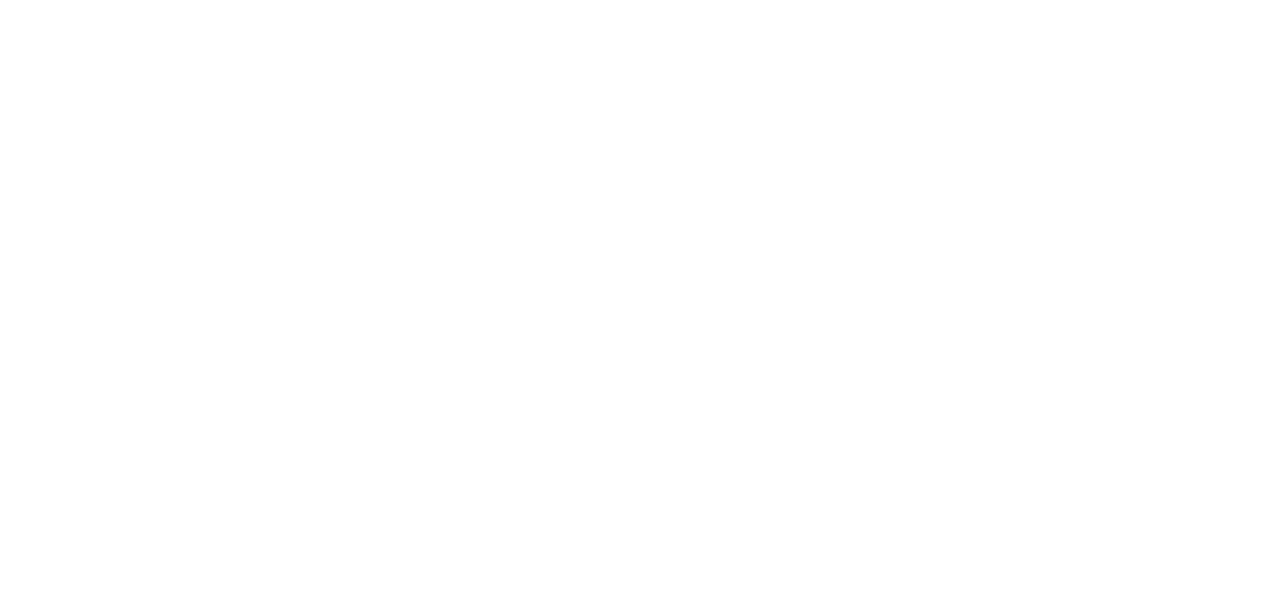
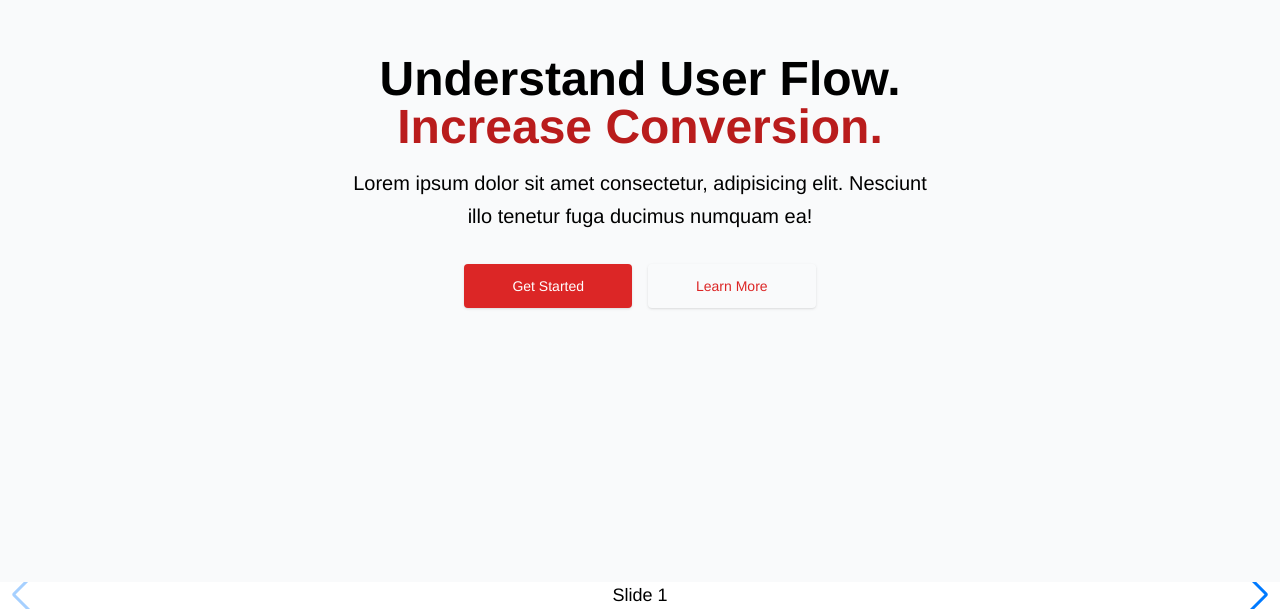
Before and after one commit to TheRABU/for-painting-frontend, a React (Vite) app: page / in a window 1280 px wide. Shown: the part 350-959 px from the top of the page. Before the commit the page ends 800 px from the top, so only its background shows below. Built offline with nearby package versions, Linux system fonts and the light colour scheme; no server answers.

Commit message:
created banner and slider/carousel

```diff
--- a/package.json
+++ b/package.json
@@ -18,7 +18,8 @@
     "react": "^18.2.0",
     "react-dom": "^18.2.0",
     "react-router-dom": "^6.23.1",
-    "sort-by": "^1.2.0"
+    "sort-by": "^1.2.0",
+    "swiper": "^11.1.2"
   },
   "devDependencies": {
     "@types/react": "^18.2.66",
--- /dev/null
+++ b/src/Components/Banner/Banner.jsx
@@ -0,0 +1,40 @@
+const Banner = () => {
+  return (
+    <section className="bg-gray-50">
+      <div className="mx-auto max-w-screen-xl px-4 py-32 lg:flex lg:h-screen lg:items-center">
+        <div className="mx-auto max-w-xl text-center">
+          <h1 className="text-3xl font-extrabold sm:text-5xl">
+            Understand User Flow.
+            <strong className="font-extrabold text-red-700 sm:block">
+              {" "}
+              Increase Conversion.{" "}
+            </strong>
+          </h1>
+
+          <p className="mt-4 sm:text-xl/relaxed">
+            Lorem ipsum dolor sit amet consectetur, adipisicing elit. Nesciunt
+            illo tenetur fuga ducimus numquam ea!
+          </p>
+
+          <div className="mt-8 flex flex-wrap justify-center gap-4">
+            <a
+              className="block w-full rounded bg-red-600 px-12 py-3 text-sm font-medium text-white shadow hover:bg-red-700 focus:outline-none focus:ring active:bg-red-500 sm:w-auto"
+              href="#"
+            >
+              Get Started
+            </a>
+
+            <a
+              className="block w-full rounded px-12 py-3 text-sm font-medium text-red-600 shadow hover:text-red-700 focus:outline-none focus:ring active:text-red-500 sm:w-auto"
+              href="#"
+            >
+              Learn More
+            </a>
+          </div>
+        </div>
+      </div>
+    </section>
+  );
+};
+
+export default Banner;
--- /dev/null
+++ b/src/Components/Carousel/Carousel.jsx
@@ -0,0 +1,31 @@
+// Import Swiper React components
+import { Swiper, SwiperSlide } from "swiper/react";
+
+// Import Swiper styles
+import "swiper/css";
+import "swiper/css/navigation";
+
+import "./style.css";
+
+// import required modules
+import { Navigation } from "swiper/modules";
+
+const Carousel = () => {
+  return (
+    <>
+      <Swiper navigation={true} modules={[Navigation]} className="mySwiper">
+        <SwiperSlide>Slide 1</SwiperSlide>
+        <SwiperSlide>Slide 2</SwiperSlide>
+        <SwiperSlide>Slide 3</SwiperSlide>
+        <SwiperSlide>Slide 4</SwiperSlide>
+        <SwiperSlide>Slide 5</SwiperSlide>
+        <SwiperSlide>Slide 6</SwiperSlide>
+        <SwiperSlide>Slide 7</SwiperSlide>
+        <SwiperSlide>Slide 8</SwiperSlide>
+        <SwiperSlide>Slide 9</SwiperSlide>
+      </Swiper>
+    </>
+  );
+};
+
+export default Carousel;
--- /dev/null
+++ b/src/Components/Carousel/style.css
@@ -0,0 +1,40 @@
+#app {
+  height: 100%;
+}
+html,
+body {
+  position: relative;
+  height: 100%;
+}
+
+body {
+  background: #eee;
+  font-family: Helvetica Neue, Helvetica, Arial, sans-serif;
+  font-size: 14px;
+  color: #000;
+  margin: 0;
+  padding: 0;
+}
+
+.swiper {
+  width: 100%;
+  height: 100%;
+}
+
+.swiper-slide {
+  text-align: center;
+  font-size: 18px;
+  background: #fff;
+
+  /* Center slide text vertically */
+  display: flex;
+  justify-content: center;
+  align-items: center;
+}
+
+.swiper-slide img {
+  display: block;
+  width: 100%;
+  height: 100%;
+  object-fit: cover;
+}
--- /dev/null
+++ b/src/Components/Footer/Footer.jsx
@@ -0,0 +1,5 @@
+const Footer = () => {
+  return <div>Footer</div>;
+};
+
+export default Footer;
--- a/src/Pages/Homepage/Homepage.jsx
+++ b/src/Pages/Homepage/Homepage.jsx
@@ -1,8 +1,14 @@
+import Banner from "../../Components/Banner/Banner";
+import Carousel from "../../Components/Carousel/Carousel";
+
 const Homepage = () => {
   return (
     <>
       <div>
-        <h2>Homepage</h2>
+        <Banner />
+      </div>
+      <div>
+        <Carousel />
       </div>
     </>
   );
```
Also changed, not shown: 1 other file (tests, documents, lock files or other folders).
